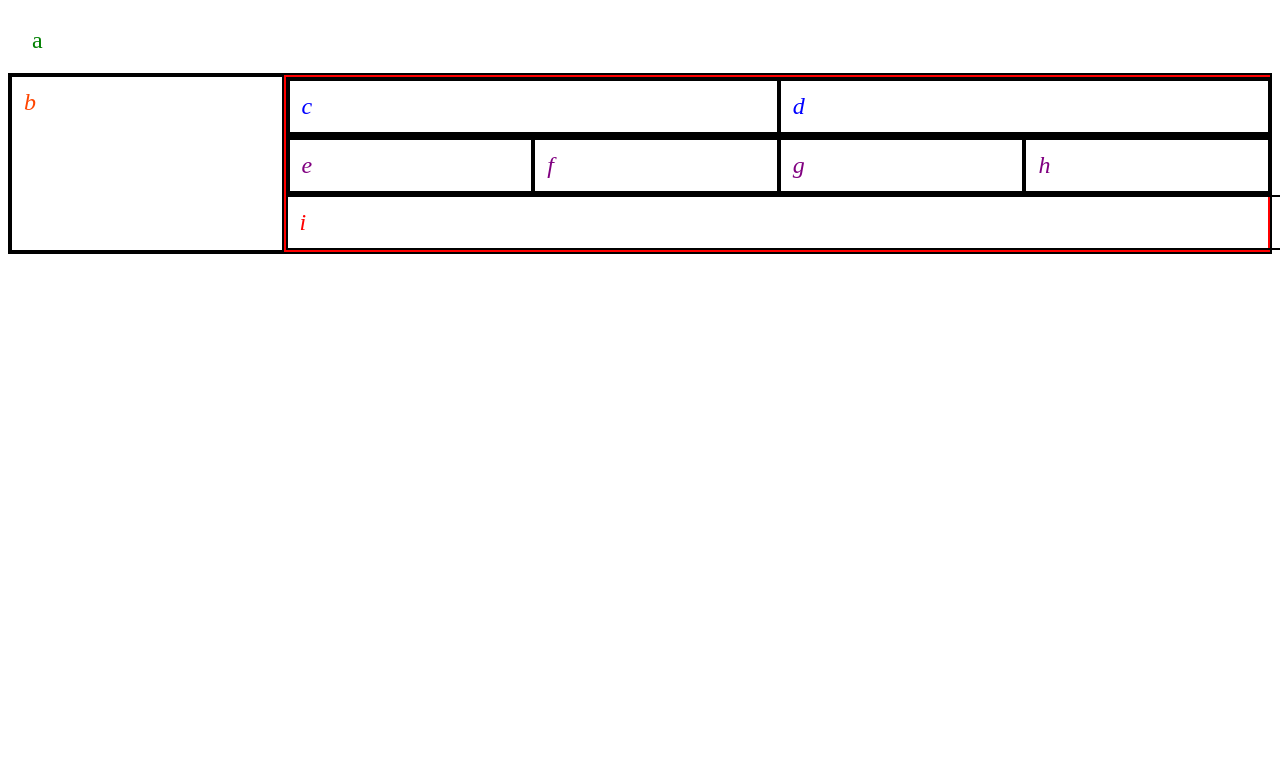
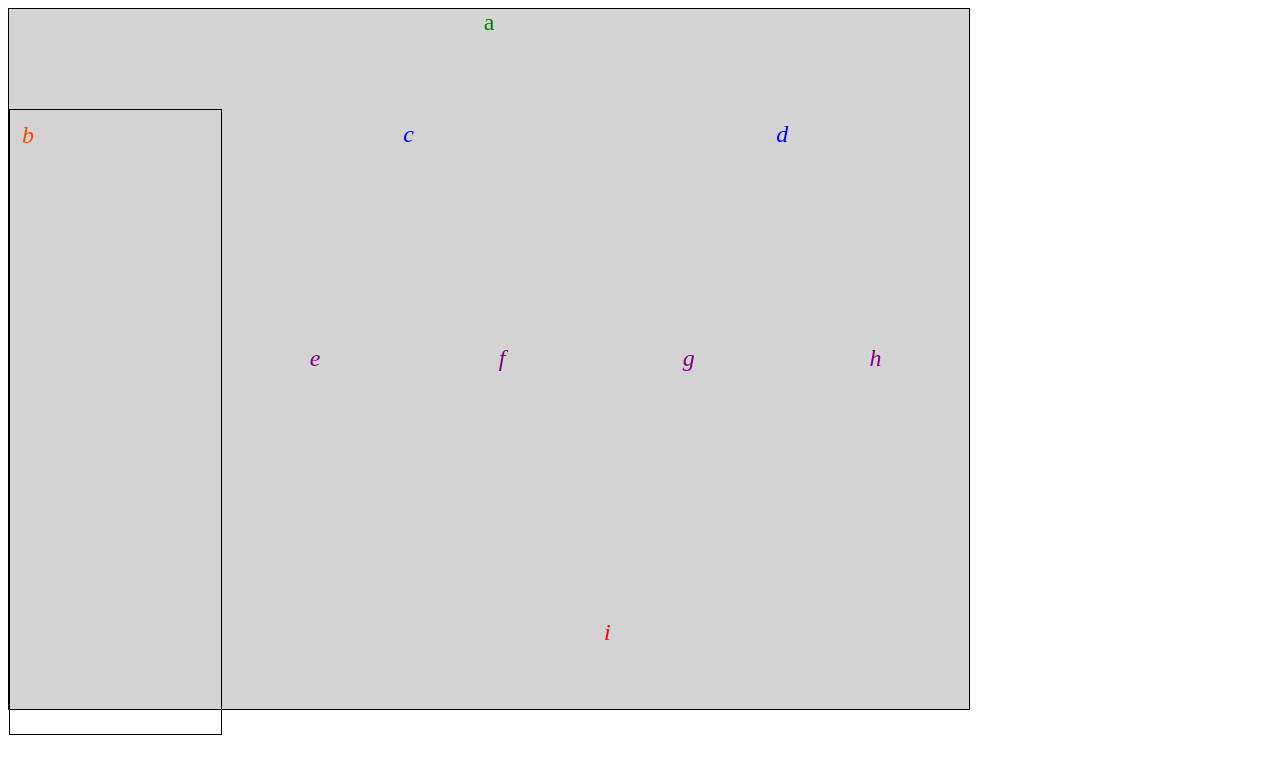
Before and after one commit to LindsayPeltier/Apprenti-301-Lab05a, a plain HTML site: page index.html in a window 1280 px wide. Drawn offline with Linux system fonts and the light colour scheme.

Commit message:
add flex wrapper

```diff
--- a/css/base.css
+++ b/css/base.css
@@ -1,3 +1,13 @@
 body{
+  width: 960px;
+  height: 700px;
+}
 
+.flex_wrapper{
+  width: 100%;
+  height: 100%;
+  background-color: lightgray;
+  border: 1px solid black;
+  display: flex;
+  flex-flow: row wrap;
 }
--- a/css/layout.css
+++ b/css/layout.css
@@ -1,10 +1,6 @@
-.flex_wrapper{
-  display: flex;
-  flex-flow: row wrap;
-}
-
 header {
-  padding: .8em 1em;
+  width: 100%;
+  height: 100px;
   text-align: center;
   color: green;
   font-size: 1.5em;
@@ -14,21 +10,22 @@ header {
   display: flex;
   flex-direction: row;
   width: 100%;
-  border: 2px solid black;
+  height: 600px;
 }
 
 #secondary{
   display: flex;
   flex-direction: column;
   width: 80%;
-  border: 2px solid red;
+  height: 600px;
 }
 
 aside {
   display: flex;
   width: 20%;
+  height: 600px;
   color: orangered;
-  border: 2px solid black;
+  border: 1px solid black;
   font-style: italic;
   font-size: 1.5em;
   padding: .5em;
@@ -38,17 +35,14 @@ aside {
   display: flex;
   width: 100%;
   flex-direction: row;
-  border: 2px, solid, black;
 }
 
 #quartet {
   display: flex;
   width: 100%;
   flex-direction: row;
-  border: 2px, solid, black;
 }
 
 #single {
   width: 100%;
-  border: 2px, solid, black;
 }
--- a/css/module.css
+++ b/css/module.css
@@ -1,28 +1,26 @@
 #double > div {
-  display: flex;
   width: 50%;
+  height: 200px;
   color: blue;
   text-align: center;
   font-style: italic;
   font-size: 1.5em;
   padding: .5em;
-  border: 2px, solid, black;
 }
 
 #quartet > div {
-  display: flex;
   width: 25%;
+  height: 250px;
   color:purple;
   text-align: center;
   font-style: italic;
   font-size: 1.5em;
   padding: .5em;
-  border: 2px, solid, black;
 }
 
 #single {
-  display: flex;
-  border: 2px, solid, black;
+  width: 100%;
+  height: 150px;
   color: red;
   text-align: center;
   font-style: italic;
```
